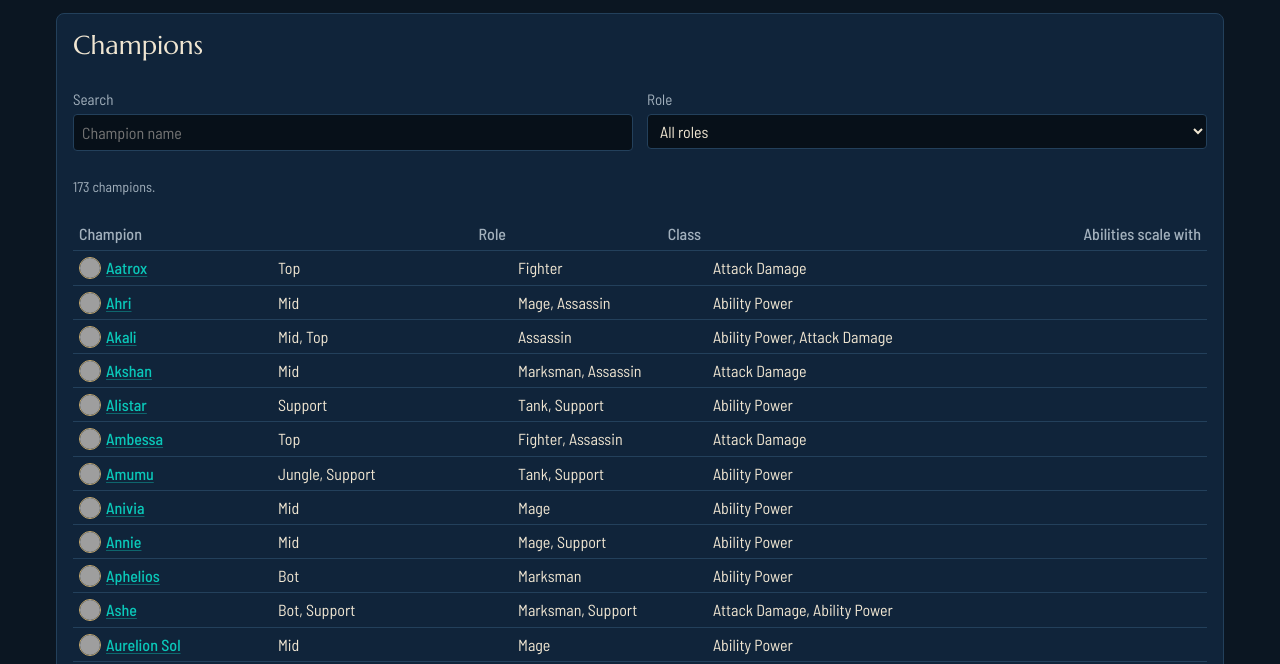
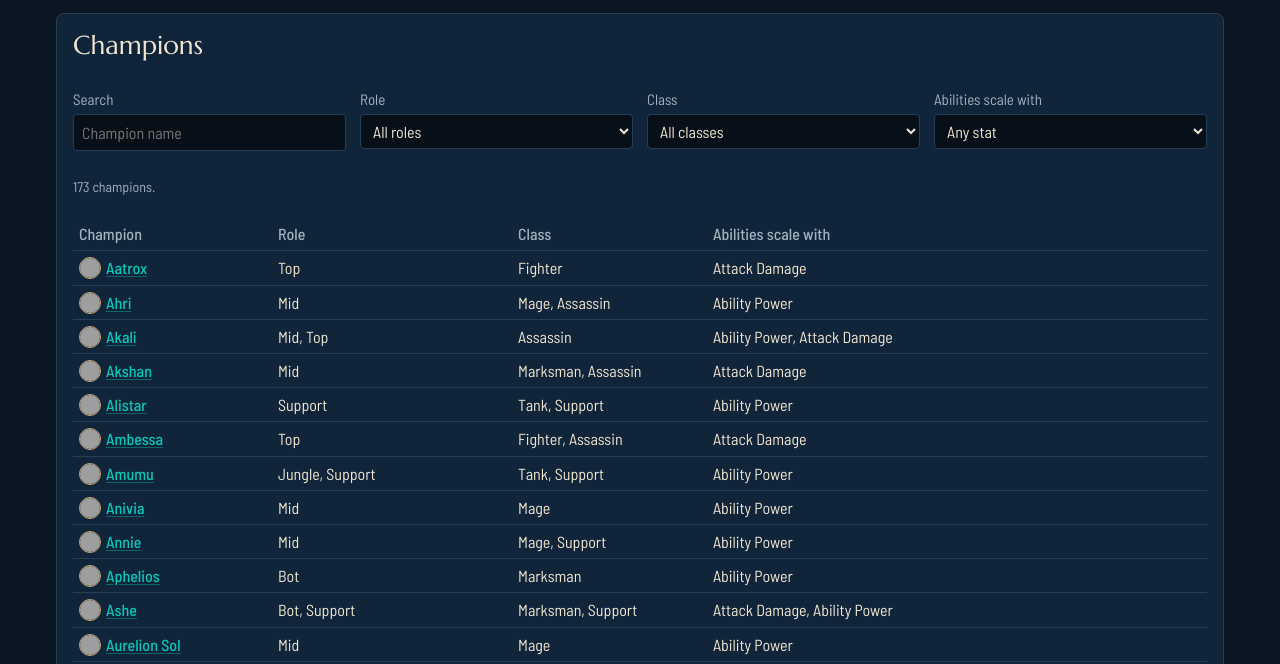
Before and after one commit to GagGeo/lol-build-calculator, a plain HTML site: page index.html in a window 1280 px wide. Both pictures are taken after a click on the tab "Champions". Shown: the part 118-782 px from the top of the page. Drawn offline with Linux system fonts and the light colour scheme; grey boxes are pictures that could not be loaded.

Commit message:
feat: Champions tab filters by class and scaling stat; aligned headers
Two more filters next to Role: Class (Riot's six classes) and "Abilities scale with" (the stats the column shows). They combine with the role filter and the search. The table's headers are left-aligned like their columns.

```diff
--- a/app.js
+++ b/app.js
@@ -1039,11 +1039,13 @@ function createChampionsTab(section) {
   const ROLES = ['TOP', 'JUNGLE', 'MIDDLE', 'BOTTOM', 'SUPPORT'];
   const ui = {
     title: el('h2', {id: 'champions-title'}), search: el('input', {type: 'search', id: 'champs-search'}),
-    role: el('select', {id: 'champs-role'}), labels: {}, card: el('article', {class: 'item-card', tabindex: -1}),
+    role: el('select', {id: 'champs-role'}), tag: el('select', {id: 'champs-class'}), scales: el('select', {id: 'champs-scales'}),
+    labels: {}, card: el('article', {class: 'item-card', tabindex: -1}),
     count: el('p', {class: 'note'}), table: el('table', {class: 'damage'}), note: el('p', {class: 'note'}),
   };
   const field = (key, input) => el('div', {}, (ui.labels[key] = el('label', {for: input.id})), input);
-  section.append(ui.title, ui.card, el('div', {class: 'rank-form'}, field('itemsSearch', ui.search), field('champRole', ui.role)),
+  section.append(ui.title, ui.card, el('div', {class: 'rank-form'}, field('itemsSearch', ui.search), field('champRole', ui.role),
+    field('champClass', ui.tag), field('champScales', ui.scales)),
     ui.count, el('div', {class: 'table-scroll'}, ui.table), ui.note);
   const roles = (c) => (c.positions || []).map((p) => t('role_' + p)).join(', ') || t('roleUnknown');
   const classes = (c) => (c.tags || []).map((x) => t('tag_' + x)).join(', ');
@@ -1140,10 +1142,18 @@ function createChampionsTab(section) {
     for (const [k, node] of Object.entries(ui.labels)) node.textContent = t(k);
     ui.search.placeholder = t('champSearchHint');
     fillSelect(ui.role, [{value: '', label: t('champAllRoles')}, ...ROLES.map((r) => ({value: r, label: t('role_' + r)}))], ui.role.value);
+    const allIds = Object.keys(DATA.champions);
+    const tags = [...new Set(allIds.flatMap((id) => DATA.champions[id].tags || []))].sort((a, b) => t('tag_' + a).localeCompare(t('tag_' + b), lang));
+    fillSelect(ui.tag, [{value: '', label: t('champAllClasses')}, ...tags.map((x) => ({value: x, label: t('tag_' + x)}))], ui.tag.value);
+    // Only the stats some champion's column shows, in the stats table's order.
+    const shown = new Set(allIds.flatMap((id) => (scaleOf(id).stats.length ? top(id).map((x) => x.stat) : [])));
+    fillSelect(ui.scales, [{value: '', label: t('champAnyStat')}, ...STAT_ORDER.filter((k) => shown.has(k)).map((k) => ({value: k, label: t('stat_' + k)}))], ui.scales.value);
     const query = ui.search.value.trim().toLowerCase();
-    const ids = Object.keys(DATA.champions).filter((id) => {
+    const ids = allIds.filter((id) => {
       const c = DATA.champions[id];
-      return (!query || nm(c.name).toLowerCase().includes(query)) && (!ui.role.value || (c.positions || []).includes(ui.role.value));
+      return (!query || nm(c.name).toLowerCase().includes(query)) && (!ui.role.value || (c.positions || []).includes(ui.role.value))
+        && (!ui.tag.value || (c.tags || []).includes(ui.tag.value))
+        && (!ui.scales.value || (scaleOf(id).stats.length > 0 && top(id).some((x) => x.stat === ui.scales.value)));
     }).sort((a, b) => byName(DATA.champions[a], DATA.champions[b]));
     ui.count.textContent = t('champsCount', {n: ids.length});
     const head = el('thead', {}, el('tr', {}, ...['champion', 'champRole', 'champClass', 'champScales']
@@ -1163,7 +1173,7 @@ function createChampionsTab(section) {
     ui.card.scrollIntoView({behavior: 'smooth', block: 'start'});
     ui.card.focus({preventScroll: true});
   }
-  ui.role.addEventListener('change', render);
+  for (const s of [ui.role, ui.tag, ui.scales]) s.addEventListener('change', render);
   ui.search.addEventListener('input', render);
   render();
   return {setLang: render, open: (id) => { if (TABS.includes('champions')) showTab('champions'); open(id); }};
--- a/i18n.js
+++ b/i18n.js
@@ -83,7 +83,7 @@ const I18N = (() => {
       tabChampions: 'Champions', champSearchHint: 'Champion name', champRole: 'Role', champClass: 'Class',
       champScales: 'Abilities scale with', champAllRoles: 'All roles', champsCount: '{n} champions.',
       role_TOP: 'Top', role_JUNGLE: 'Jungle', role_MIDDLE: 'Mid', role_BOTTOM: 'Bot', role_SUPPORT: 'Support',
-      roleUnknown: 'not listed yet',
+      roleUnknown: 'not listed yet', champAllClasses: 'All classes', champAnyStat: 'Any stat',
       tag_Fighter: 'Fighter', tag_Tank: 'Tank', tag_Mage: 'Mage', tag_Assassin: 'Assassin', tag_Marksman: 'Marksman', tag_Support: 'Support',
       champScalesLine: '{stat}: +{gain} damage per 1000 gold of it',
       champScalesNote: 'Measured on the default combo at level 18, abilities only, with no items: 1000 gold of each stat is added and the extra damage compared. Attack speed and ability haste aren\'t counted: they add attacks and casts over time, not damage to one combo.',
@@ -237,7 +237,7 @@ const I18N = (() => {
       tabChampions: 'Champions', champSearchHint: 'Nom du champion', champRole: 'Rôle', champClass: 'Classe',
       champScales: 'Les sorts évoluent avec', champAllRoles: 'Tous les rôles', champsCount: '{n} champions.',
       role_TOP: 'Haut', role_JUNGLE: 'Jungle', role_MIDDLE: 'Milieu', role_BOTTOM: 'Bas', role_SUPPORT: 'Support',
-      roleUnknown: 'pas encore listé',
+      roleUnknown: 'pas encore listé', champAllClasses: 'Toutes les classes', champAnyStat: 'Toutes les stats',
       tag_Fighter: 'Combattant', tag_Tank: 'Tank', tag_Mage: 'Mage', tag_Assassin: 'Assassin', tag_Marksman: 'Tireur', tag_Support: 'Support',
       champScalesLine: '{stat} : +{gain} dégâts pour 1000 or de cette stat',
       champScalesNote: 'Mesuré sur le combo par défaut au niveau 18, sorts seuls, sans objets : on ajoute 1000 or de chaque stat et on compare les dégâts en plus. La vitesse d\'attaque et l\'accélération de compétence ne sont pas comptées : elles ajoutent des attaques et des lancers dans la durée, pas des dégâts à un combo.',
--- a/index.html
+++ b/index.html
@@ -54,7 +54,7 @@
   .subtabs button[aria-selected="true"] { color: var(--text); border-color: var(--gold); font-weight: 600; }
   .rank-form { display: grid; grid-template-columns: repeat(auto-fit, minmax(150px, 1fr)); gap: 0 14px; }
   .rank-form input { width: 100%; }
-  #champions td { text-align: left; }
+  #champions td, #champions th { text-align: left; }
   /* A champion card reads in two columns on wide screens; a heading never ends a column. */
   @media (min-width: 1000px) {
     #champions article.item-card { columns: 2; column-gap: 40px; }
@@ -237,7 +237,7 @@
 <script src="data.js?v=addc451268"></script>
 <script src="engine.js?v=f899586ef7"></script>
 <script src="guide.js?v=b3e03be105"></script>
-<script src="i18n.js?v=fb1e13023f"></script>
-<script src="app.js?v=03b264405c"></script>
+<script src="i18n.js?v=55a82f8d02"></script>
+<script src="app.js?v=380fb1b1da"></script>
 </body>
 </html>
```
